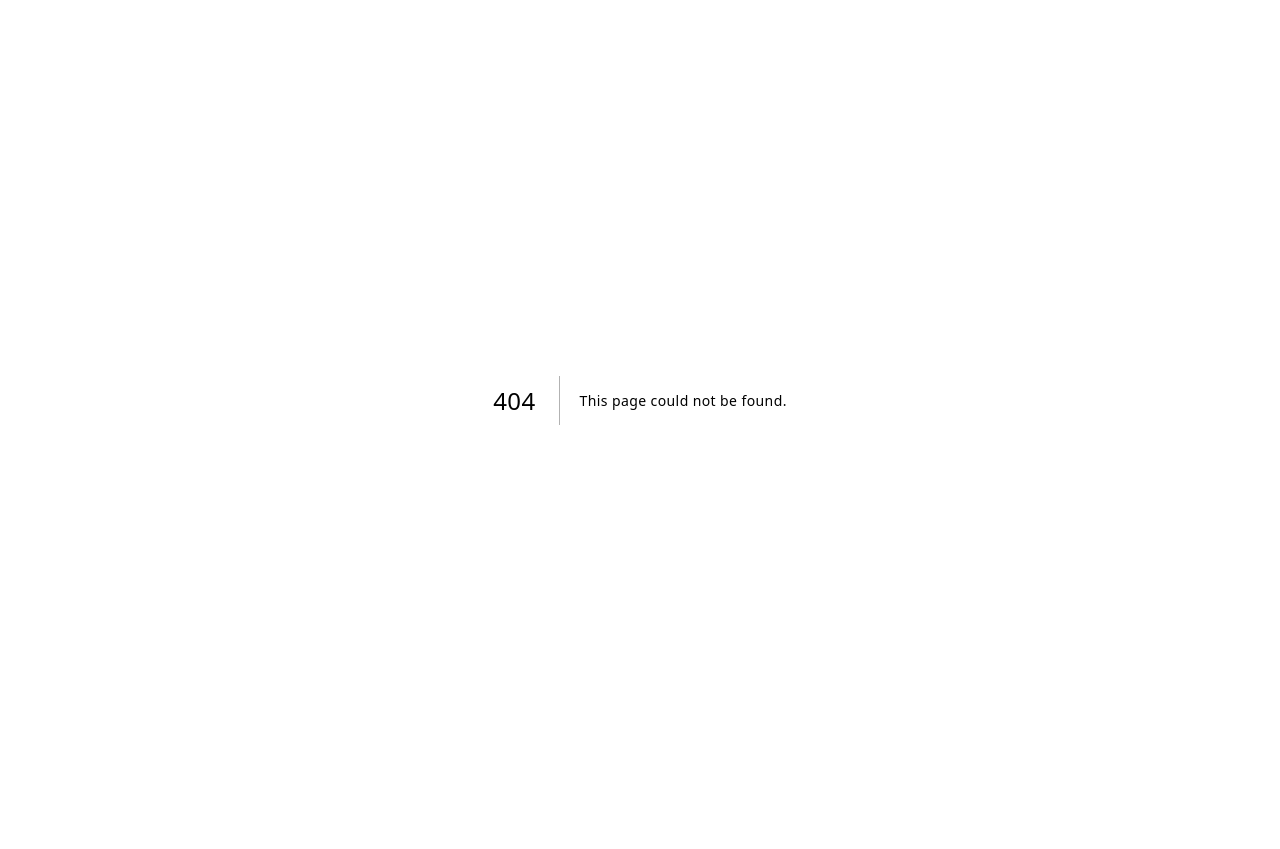
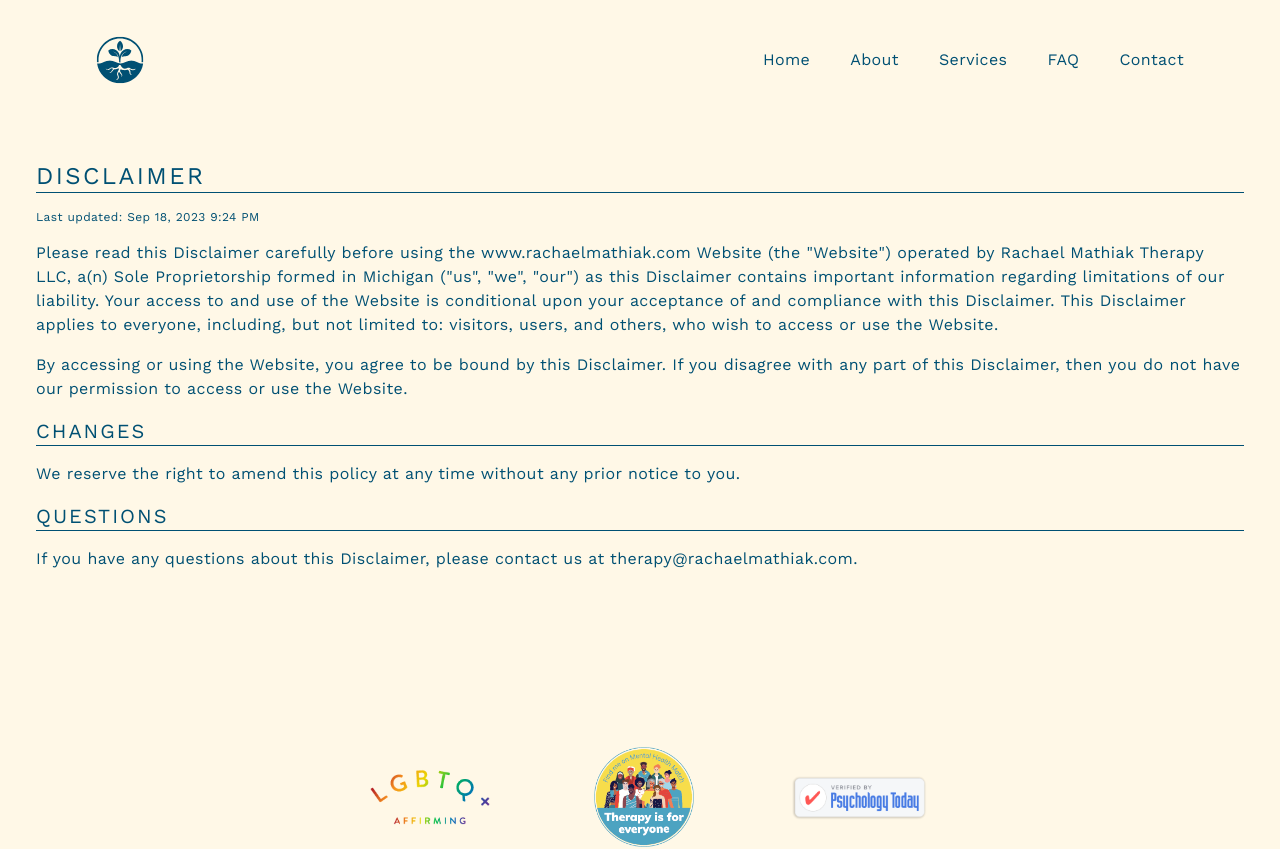
Before and after one commit to trroev/guided-growth-with-rachael, a Next.js app: page /disclaimer in a window 1280 px wide. Before the commit this address had no page. Shown: the top 849 px of the page. Before the commit the page ends 800 px from the top, so only its background shows below. Built offline with nearby package versions, Linux system fonts and the light colour scheme.

Commit message:
Add disclaimer page

```diff
--- /dev/null
+++ b/pages/disclaimer.tsx
@@ -0,0 +1,58 @@
+import Layout from "@/components/Layout";
+
+const Disclaimer = () => {
+  return (
+    <Layout title="Disclaimer">
+      <div className="w-full max-w-[1240px] mx-auto py-12">
+        <div className="flex flex-col px-4 mb-3">
+          <p className="uppercase text-2xl tracking-widest border-b border-green">
+            Disclaimer
+          </p>
+          <div className="flex flex-col py-4">
+            <p className="text-xs pb-4">
+              Last updated: Sep 18, 2023 9:24 PM
+            </p>
+            <div className="pb-6">
+              <p className="pb-4">
+                Please read this Disclaimer carefully before using the
+                www.rachaelmathiak.com Website (the
+                &quot;Website&quot;) operated by Rachael Mathiak
+                Therapy LLC, a(n) Sole Proprietorship formed in
+                Michigan (&quot;us&quot;, &quot;we&quot;,
+                &quot;our&quot;) as this Disclaimer contains important
+                information regarding limitations of our liability.
+                Your access to and use of the Website is conditional
+                upon your acceptance of and compliance with this
+                Disclaimer. This Disclaimer applies to everyone,
+                including, but not limited to: visitors, users, and
+                others, who wish to access or use the Website.
+              </p>
+              <p className="pb-4">
+                By accessing or using the Website, you agree to be
+                bound by this Disclaimer. If you disagree with any
+                part of this Disclaimer, then you do not have our
+                permission to access or use the Website.
+              </p>
+              <p className="uppercase text-xl tracking-widest border-b border-green mb-4">
+                Changes
+              </p>
+              <p className="pb-4">
+                We reserve the right to amend this policy at any time
+                without any prior notice to you.
+              </p>
+              <p className="uppercase text-xl tracking-widest border-b border-green mb-4">
+                Questions
+              </p>
+              <p className="pb-4">
+                If you have any questions about this Disclaimer,
+                please contact us at therapy@rachaelmathiak.com.
+              </p>
+            </div>
+          </div>
+        </div>
+      </div>
+    </Layout>
+  );
+};
+
+export default Disclaimer;
```
